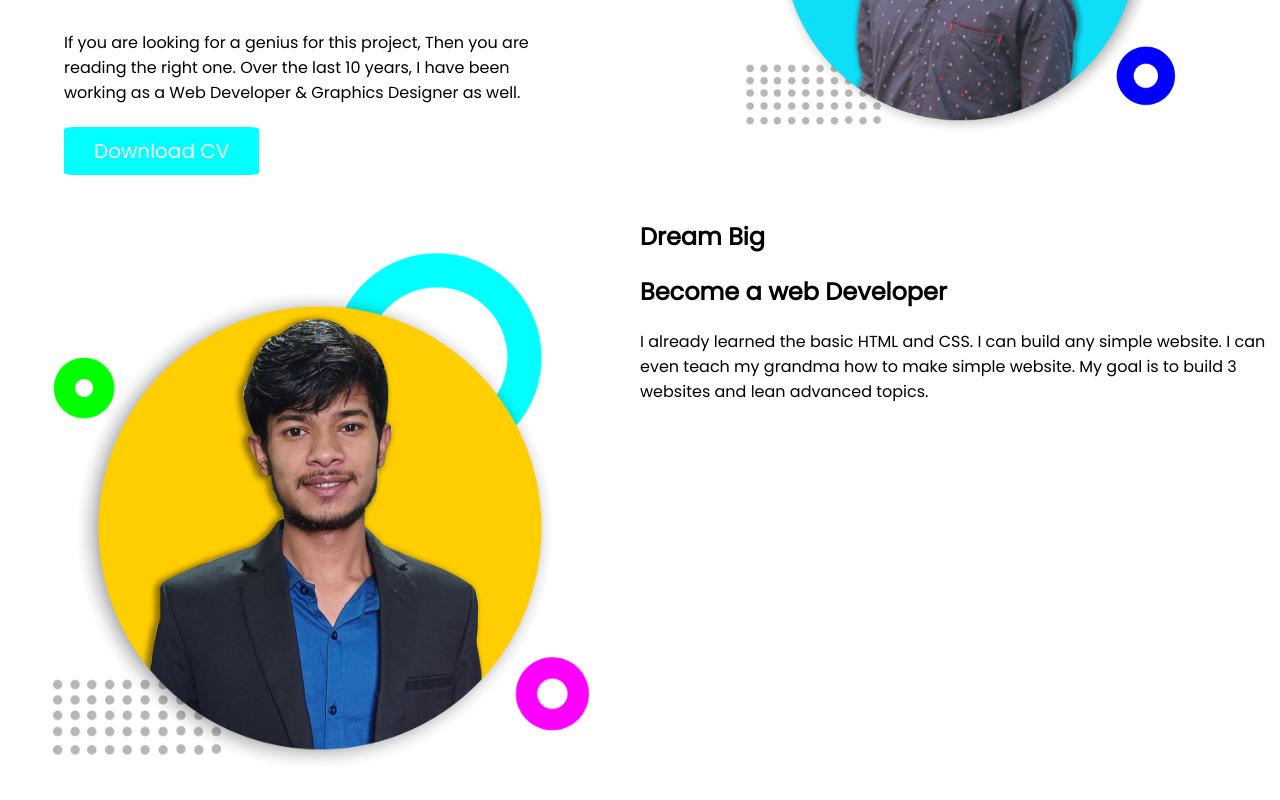
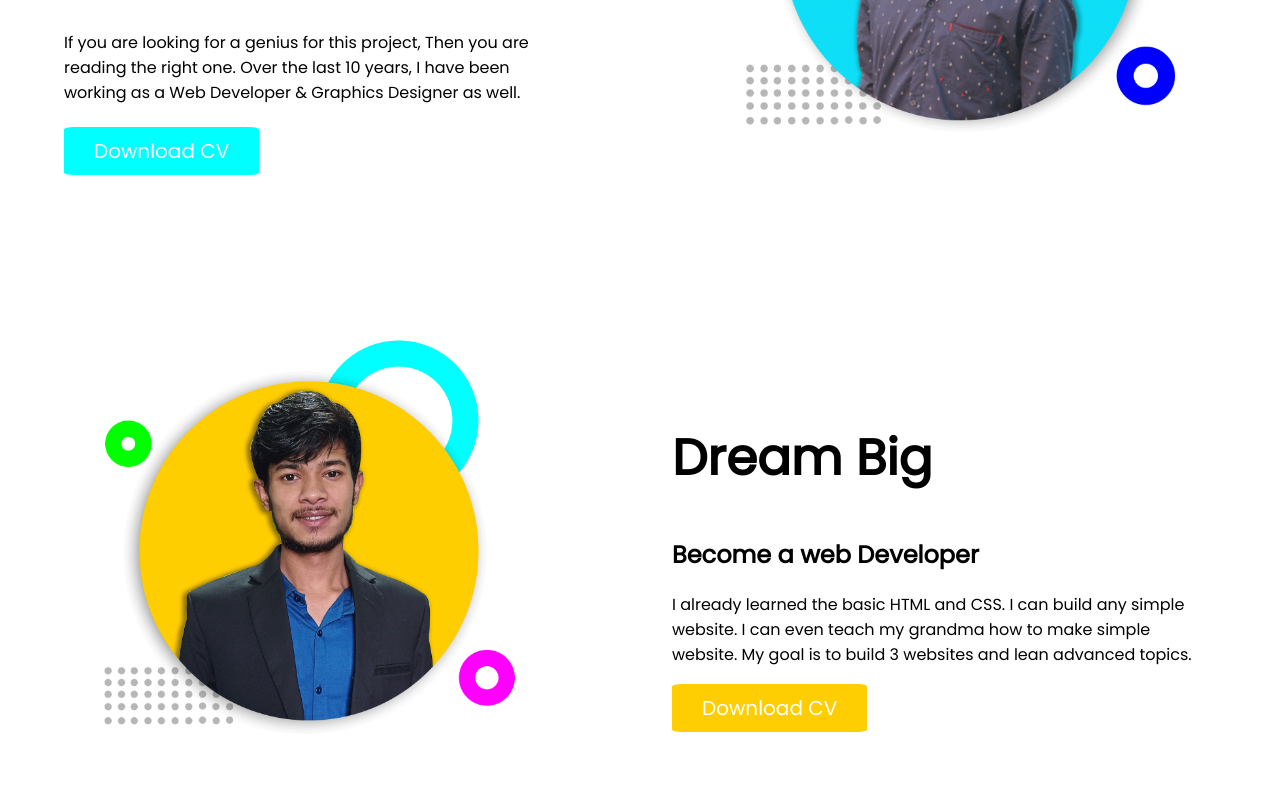
Before and after one commit to HasanHero1/Portfolio, a plain HTML site: page index.html in a window 1280 px wide. Shown: the part 370-1170 px from the top of the page. Drawn offline with Linux system fonts and the light colour scheme.

Commit message:
Second Section Done

```diff
--- a/index.html
+++ b/index.html
@@ -31,6 +31,7 @@
             <h1>Dream Big</h1>
             <h2 class="heroText">Become a web Developer</h2>
             <P class="heroP">I already learned the basic HTML and CSS. I can build any simple website. I can even teach my grandma how to make simple website. My goal is to build 3 websites and lean advanced topics.</P>
+            <a class="aboutB" type="_blank" href="#">Download CV</a>
         </div>
     </section>
 </body>
--- a/style.css
+++ b/style.css
@@ -4,6 +4,7 @@ body{
 }
 .heroSection{
     display: flex;
+    padding-bottom: 100px;
 }
 .heroSection .halfWidth{
     width: 50%;
@@ -39,7 +40,26 @@ body{
 }
 .halfWidth1{
     width: 50%;
+    padding-left: 5%;
 }
 .aboutImg img{
-    width: 100%;
+    width: 90%;
 }
+.aboutAs2{
+    padding-top: 80px;
+    padding-right: 5%;
+}
+.aboutAs2 h1{
+    font-size: 50px;;
+}
+.aboutAs2 a{
+    background-color: #FECE02;
+    padding: 10px 30px;
+    text-decoration: none;
+    color: white;
+    font-size: 20px;
+    border-radius: 5%;
+}
+.aboutAs2 p{
+    padding-bottom: 10px;
+}
```
